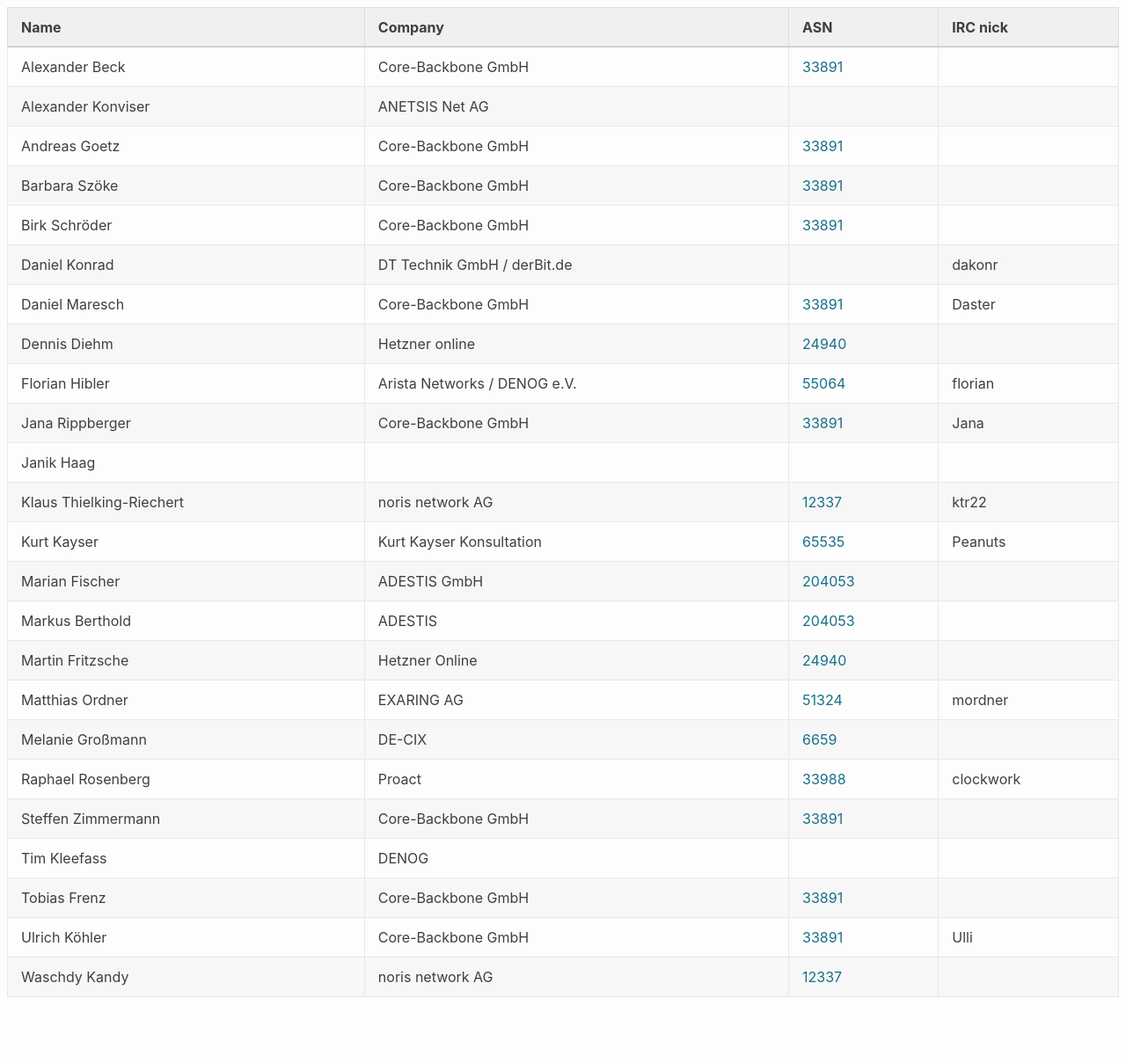
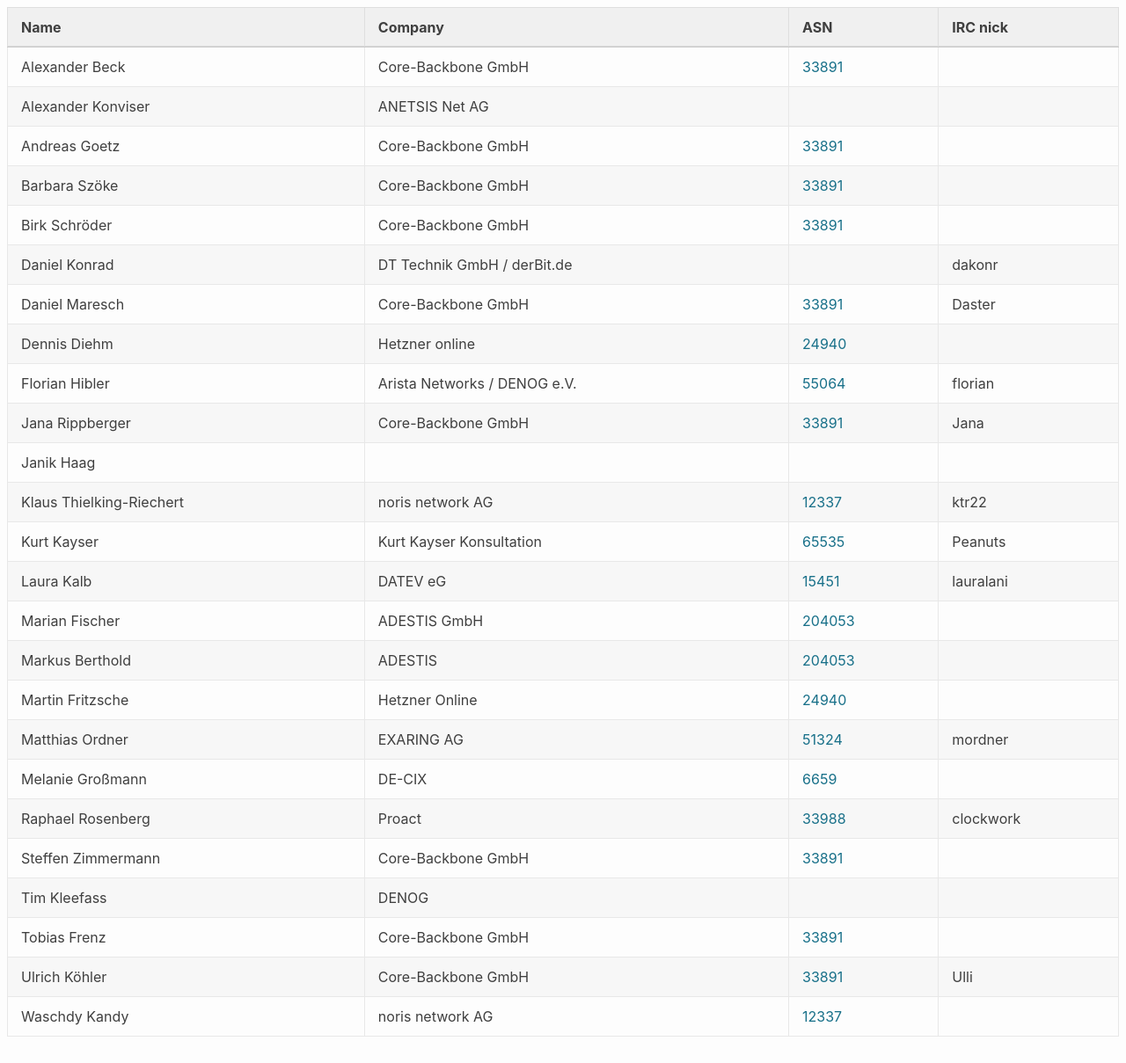
Before and after one commit to denog/pretix-attendeelist, a Jekyll site: the page built from meetup2023_05/index.markdown, in a window 1280 px wide and 1209 px high. Shown: the whole window at 88% size. Built offline with Jekyll 4.4.1, drawn with Linux system fonts in a browser that asks for light colours.

Commit message:
Latest data: Thu Sep 14 05:09:52 UTC 2023

```diff
--- a/_data/attendees_denog_meetup_2023_05.json
+++ b/_data/attendees_denog_meetup_2023_05.json
@@ -78,6 +78,12 @@
     "asn": "65535"
   },
   {
+    "name": "Laura Kalb",
+    "company": "DATEV eG",
+    "irc": "lauralani",
+    "asn": "15451"
+  },
+  {
     "name": "Marian Fischer",
     "company": "ADESTIS GmbH",
     "irc": null,
```
